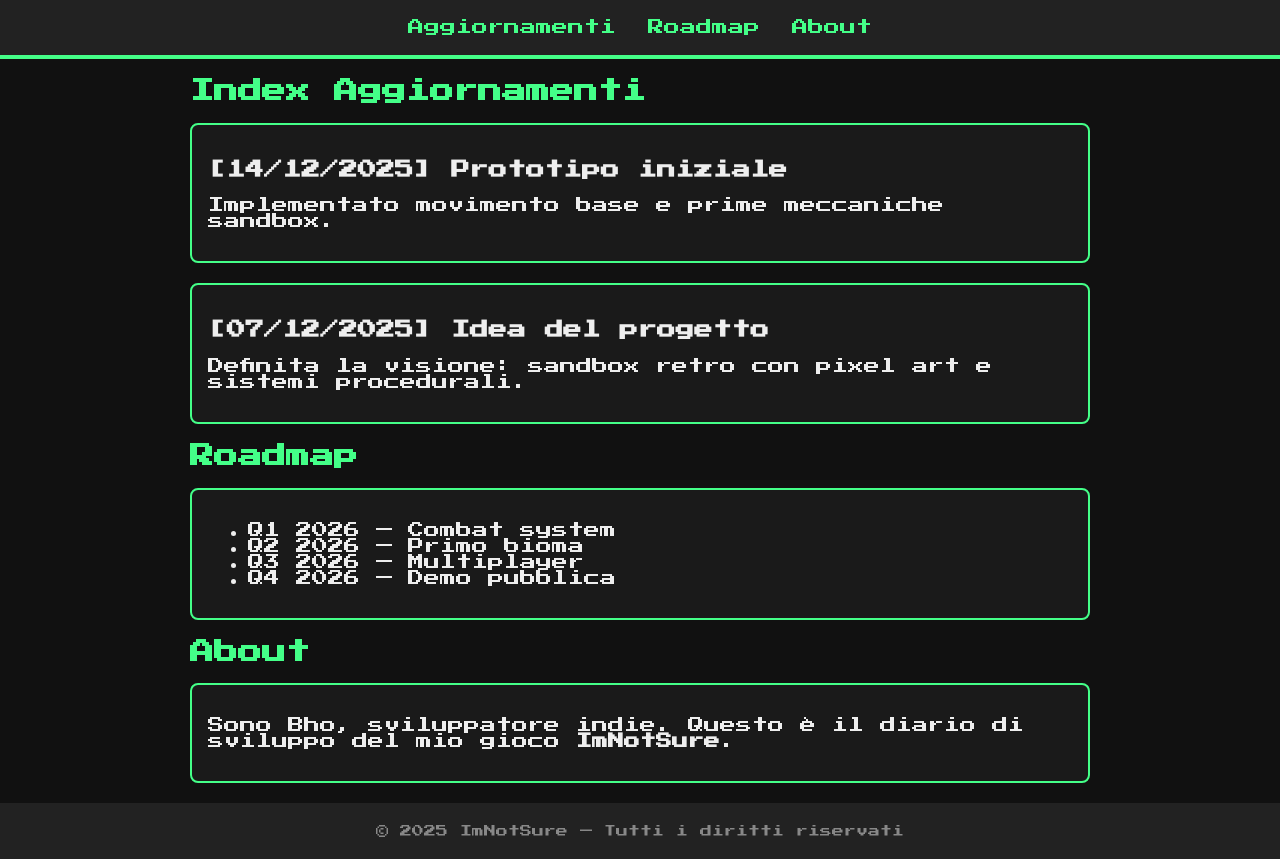
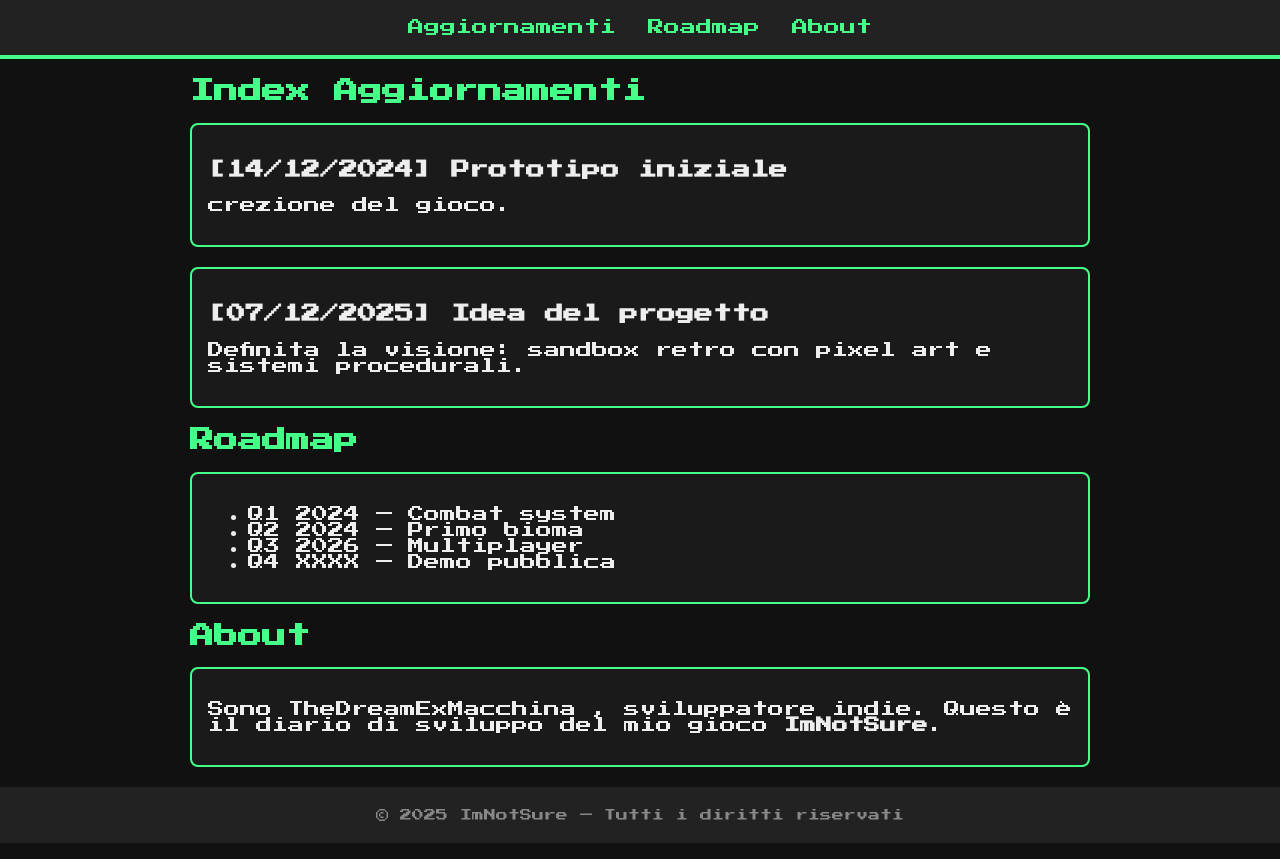
Before and after one commit to dreamexmacchina-glitch/No-I-m-not-sure, a plain HTML site: page index.html in a window 1280 px wide. Shown: the part 76-935 px from the top of the page. Drawn offline with Linux system fonts and the light colour scheme.

Commit message:
Update prototype dates and developer name in index.html

```diff
--- a/index.html
+++ b/index.html
@@ -36,8 +36,8 @@
   <section id="updates">
     <h2>Index Aggiornamenti</h2>
     <div class="log-entry">
-      <h3>[14/12/2025] Prototipo iniziale</h3>
-      <p>Implementato movimento base e prime meccaniche sandbox.</p>
+      <h3>[14/12/2024] Prototipo iniziale</h3>
+      <p>crezione del gioco.</p>
     </div>
     <div class="log-entry">
       <h3>[07/12/2025] Idea del progetto</h3>
@@ -50,10 +50,10 @@
     <h2>Roadmap</h2>
     <div class="roadmap">
       <ul>
-        <li>Q1 2026 — Combat system</li>
-        <li>Q2 2026 — Primo bioma</li>
+        <li>Q1 2024 — Combat system</li>
+        <li>Q2 2024 — Primo bioma</li>
         <li>Q3 2026 — Multiplayer</li>
-        <li>Q4 2026 — Demo pubblica</li>
+        <li>Q4 XXXX — Demo pubblica</li>
       </ul>
     </div>
   </section>
@@ -62,7 +62,7 @@
   <section id="about">
     <h2>About</h2>
     <div class="about">
-      <p>Sono Bho, sviluppatore indie. Questo è il diario di sviluppo del mio gioco <strong>ImNotSure</strong>.</p>
+      <p>Sono TheDreamExMacchina , sviluppatore indie. Questo è il diario di sviluppo del mio gioco <strong>ImNotSure</strong>.</p>
     </div>
   </section>
 
```
